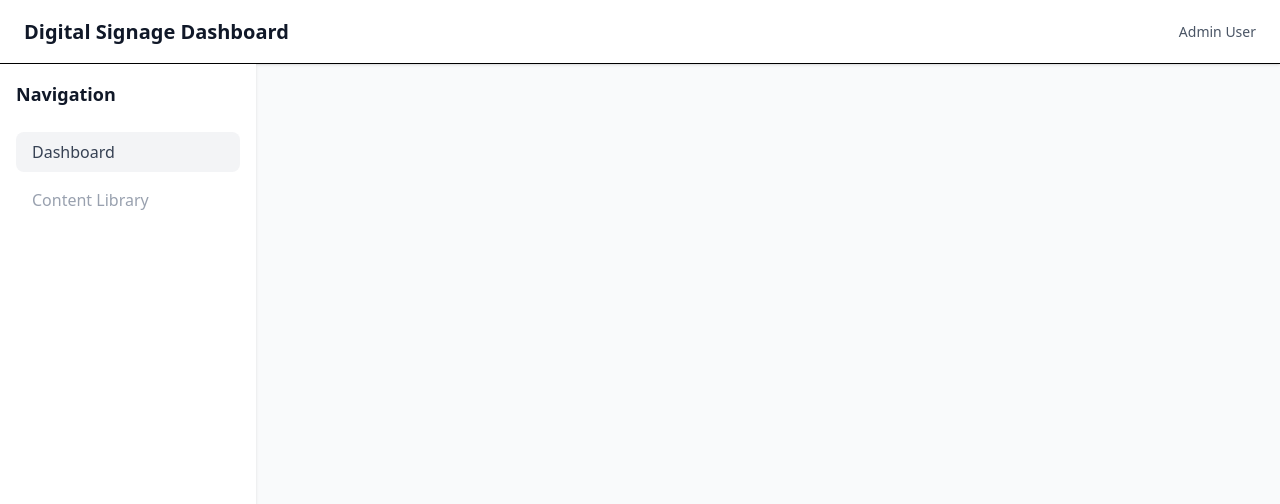
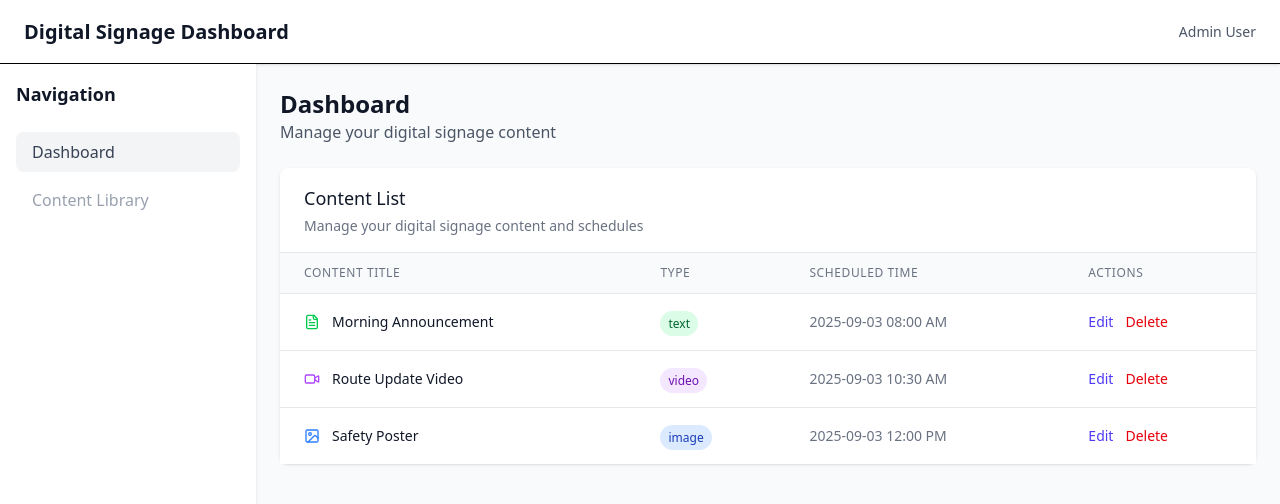
Before and after one commit to aakamshpm/evide-task, a Next.js app: page / in a window 1280 px wide. Shown: the top 504 px of the page. Built offline with nearby package versions, Linux system fonts and the light colour scheme.

Commit message:
add ContentList component with mock data

```diff
--- a/src/app/page.tsx
+++ b/src/app/page.tsx
@@ -1,3 +1,14 @@
+import ContentList from "@/components/ContentList";
+
 export default function Home() {
-  return <div></div>;
+  return (
+    <div>
+      <div className="mb-6">
+        <h2 className="text-2xl font-bold text-gray-900">Dashboard</h2>
+        <p className="text-gray-600">Manage your digital signage content</p>
+      </div>
+
+      <ContentList />
+    </div>
+  );
 }
--- /dev/null
+++ b/src/components/ContentList.tsx
@@ -0,0 +1,117 @@
+import { Image, Video, FileText, File } from "lucide-react";
+
+const mockContent = [
+  {
+    id: 1,
+    title: "Morning Announcement",
+    type: "text",
+    scheduledTime: "2025-09-03 08:00 AM",
+  },
+  {
+    id: 2,
+    title: "Route Update Video",
+    type: "video",
+    scheduledTime: "2025-09-03 10:30 AM",
+  },
+  {
+    id: 3,
+    title: "Safety Poster",
+    type: "image",
+    scheduledTime: "2025-09-03 12:00 PM",
+  },
+];
+
+export default function ContentList() {
+  const getTypeIcon = (type: string) => {
+    const iconProps = { size: 16, className: "text-gray-500" };
+
+    switch (type) {
+      case "image":
+        return <Image {...iconProps} className="text-blue-500" />;
+      case "video":
+        return <Video {...iconProps} className="text-purple-500" />;
+      case "text":
+        return <FileText {...iconProps} className="text-green-500" />;
+      default:
+        return <File {...iconProps} />;
+    }
+  };
+
+  const getTypeBadge = (type: string) => {
+    const baseClasses = "px-2 py-1 rounded-full text-xs font-medium";
+    switch (type) {
+      case "image":
+        return `${baseClasses} bg-blue-100 text-blue-800`;
+      case "video":
+        return `${baseClasses} bg-purple-100 text-purple-800`;
+      case "text":
+        return `${baseClasses} bg-green-100 text-green-800`;
+      default:
+        return `${baseClasses} bg-gray-100 text-gray-800`;
+    }
+  };
+
+  return (
+    <div className="bg-white rounded-lg shadow">
+      <div className="px-6 py-4 border-b border-gray-200">
+        <h3 className="text-lg font-medium text-gray-900">Content List</h3>
+        <p className="mt-1 text-sm text-gray-500">
+          Manage your digital signage content and schedules
+        </p>
+      </div>
+
+      <div className="overflow-x-auto">
+        <table className="min-w-full divide-y divide-gray-200">
+          <thead className="bg-gray-50">
+            <tr>
+              <th className="px-6 py-3 text-left text-xs font-medium text-gray-500 uppercase tracking-wider">
+                Content Title
+              </th>
+              <th className="px-6 py-3 text-left text-xs font-medium text-gray-500 uppercase tracking-wider">
+                Type
+              </th>
+              <th className="px-6 py-3 text-left text-xs font-medium text-gray-500 uppercase tracking-wider">
+                Scheduled Time
+              </th>
+              <th className="px-6 py-3 text-left text-xs font-medium text-gray-500 uppercase tracking-wider">
+                Actions
+              </th>
+            </tr>
+          </thead>
+          <tbody className="bg-white divide-y divide-gray-200">
+            {mockContent.map((content) => (
+              <tr key={content.id} className="hover:bg-gray-50 cursor-pointer">
+                <td className="px-6 py-4 whitespace-nowrap">
+                  <div className="flex items-center">
+                    <div className="mr-3 flex-shrink-0">
+                      {getTypeIcon(content.type)}
+                    </div>
+                    <span className="text-sm font-medium text-gray-900">
+                      {content.title}
+                    </span>
+                  </div>
+                </td>
+                <td className="px-6 py-4 whitespace-nowrap">
+                  <span className={getTypeBadge(content.type)}>
+                    {content.type}
+                  </span>
+                </td>
+                <td className="px-6 py-4 whitespace-nowrap text-sm text-gray-500">
+                  {content.scheduledTime}
+                </td>
+                <td className="px-6 py-4 whitespace-nowrap text-sm font-medium">
+                  <button className="text-indigo-600 hover:text-indigo-900 mr-3 cursor-pointer">
+                    Edit
+                  </button>
+                  <button className="text-red-600 hover:text-red-900 cursor-pointer">
+                    Delete
+                  </button>
+                </td>
+              </tr>
+            ))}
+          </tbody>
+        </table>
+      </div>
+    </div>
+  );
+}
--- a/src/components/Sidebar.tsx
+++ b/src/components/Sidebar.tsx
@@ -9,12 +9,12 @@ export default function Sidebar() {
         <nav>
           <ul className="space-y-2">
             <li>
-              <div className="flex items-center px-4 py-2 text-gray-700 bg-gray-100 rounded-lg font-medium">
+              <div className="flex items-center px-4 py-2 text-gray-700 bg-gray-100 rounded-lg font-medium cursor-pointer">
                 Dashboard
               </div>
             </li>
             <li>
-              <div className="flex items-center px-4 py-2 text-gray-400 rounded-lg">
+              <div className="flex items-center px-4 py-2 text-gray-400 rounded-lg cursor-not-allowed">
                 Content Library
               </div>
             </li>
```
